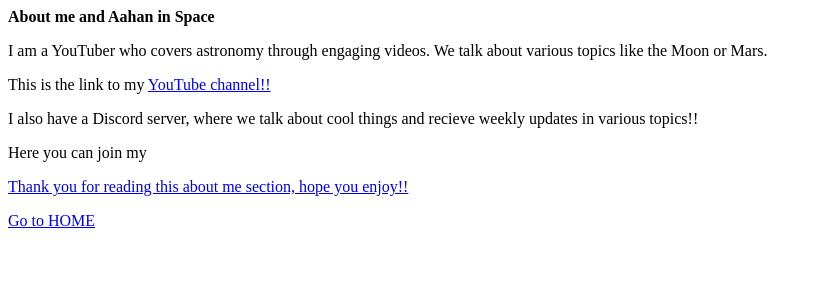
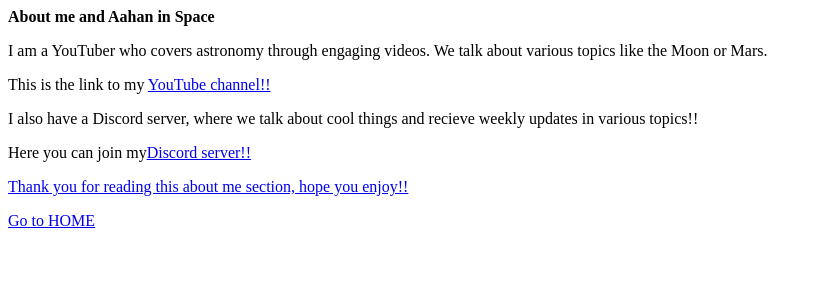
Before and after one commit to Aahan-in-Space/aahaninspace-website, a PHP site: page /about/index.php in a window 1280 px wide. Shown: the top 300 px of the page, without its empty margins (0-822 px from the left). Run offline with PHP 8.4, Linux system fonts and the light colour scheme.

Commit message:
More changes
Resolved another error in aahaninspace.tk/about

```diff
--- a/about/index.php
+++ b/about/index.php
@@ -10,7 +10,7 @@
     <p>I am a YouTuber who covers astronomy through engaging videos. We talk about various topics like the Moon or Mars.</p>
     <p>This is the link to my <a href="https://youtube.com/@aahaninspace">YouTube channel!!</a></p>
     <p>I also have a Discord server, where we talk about cool things and recieve weekly updates in various topics!!</p>
-    <p>Here you can join my<a href="https://discord.com/channels/1031920032084672573/1036228918119772212"Discord server!!</a><p/>
+    <p>Here you can join my<a href="https://discord.com/channels/1031920032084672573/1036228918119772212"</a>Discord server!!<p/>
     <p>Thank you for reading this about me section, hope you enjoy!!</p>
     <p>Go to <a href="https://www.aahaninspace.tk">HOME</a></p>
 </body>
```
